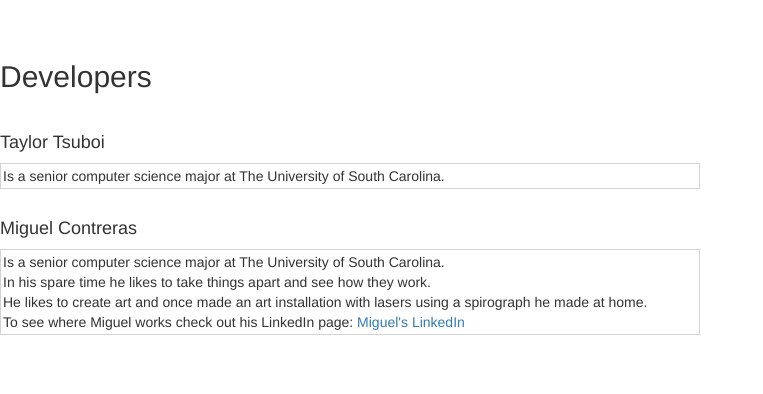
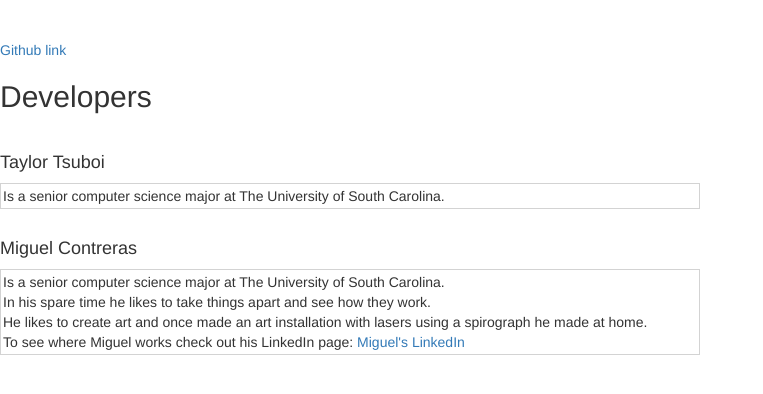
Before and after one commit to SCCapstone/RoomScheduling, a Python web app: template RoomSchedulerApp/templates/about.html in a window 1280 px wide. Shown: the part 52-446 px from the top of the page, without its empty margins (0-763 px from the left). Run offline with Jinja, Linux system fonts and the light colour scheme; the template is opened without the code that fills it, so the values that code supplies are empty; some libraries are stand-ins or nearby versions.

Commit message:
added github link to about page

```diff
--- a/RoomSchedulerApp/templates/about.html
+++ b/RoomSchedulerApp/templates/about.html
@@ -9,7 +9,7 @@
 <br />
 
 <div>
-
+<a href="https://github.com/SCCapstone/RoomScheduling">Github link</a>
 <h2>
 	Developers
 </h2>
```
